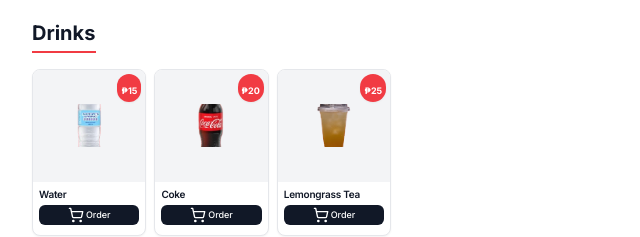
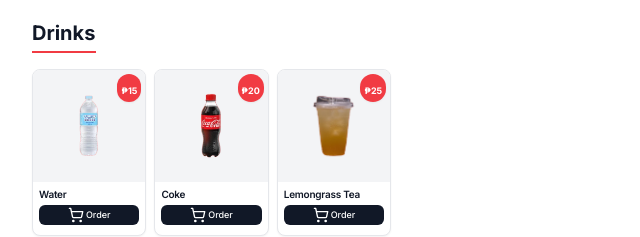
Before and after one commit to LeeDev428/crispycorner, a Next.js app: page / in a window 1280 px wide. Shown: the part 2084-2321 px from the top of the page, without its empty margins (0-640 px from the left). Built offline with nearby package versions, Linux system fonts and the light colour scheme.

Commit message:
Update Menu.tsx

```diff
--- a/components/Menu.tsx
+++ b/components/Menu.tsx
@@ -80,15 +80,15 @@ export default function Menu() {
                   {categoryItems.map((item) => (
                     <Card key={item.name} className="group hover:shadow-sm transition-all duration-300 border border-gray-200 hover:border-primary overflow-hidden bg-white">
                       {/* Image */}
-                      <div className={`aspect-square relative overflow-hidden bg-gray-100 flex items-center justify-center ${category === 'Drinks' ? 'p-6' : 'p-2'}`}>
+                      <div className={`aspect-square relative overflow-hidden bg-gray-100 flex items-center justify-center ${category === 'Drinks' ? 'p-3' : 'p-2'}`}>
                         {item.image ? (
-                          <div className={`relative ${category === 'Drinks' ? 'w-2/3 h-2/3' : 'w-full h-full'}`}>
+                          <div className={`relative ${category === 'Drinks' ? 'w-4/5 h-4/5' : 'w-full h-full'}`}>
                             <Image
                               src={item.image}
                               alt={item.name}
                               width={100}
                               height={100}
-                              className="object-cover group-hover:scale-105 transition-transform duration-300 w-full h-full rounded"
+                              className={`${category === 'Drinks' ? 'object-contain' : 'object-cover'} group-hover:scale-105 transition-transform duration-300 w-full h-full`}
                             />
                           </div>
                         ) : (
```
